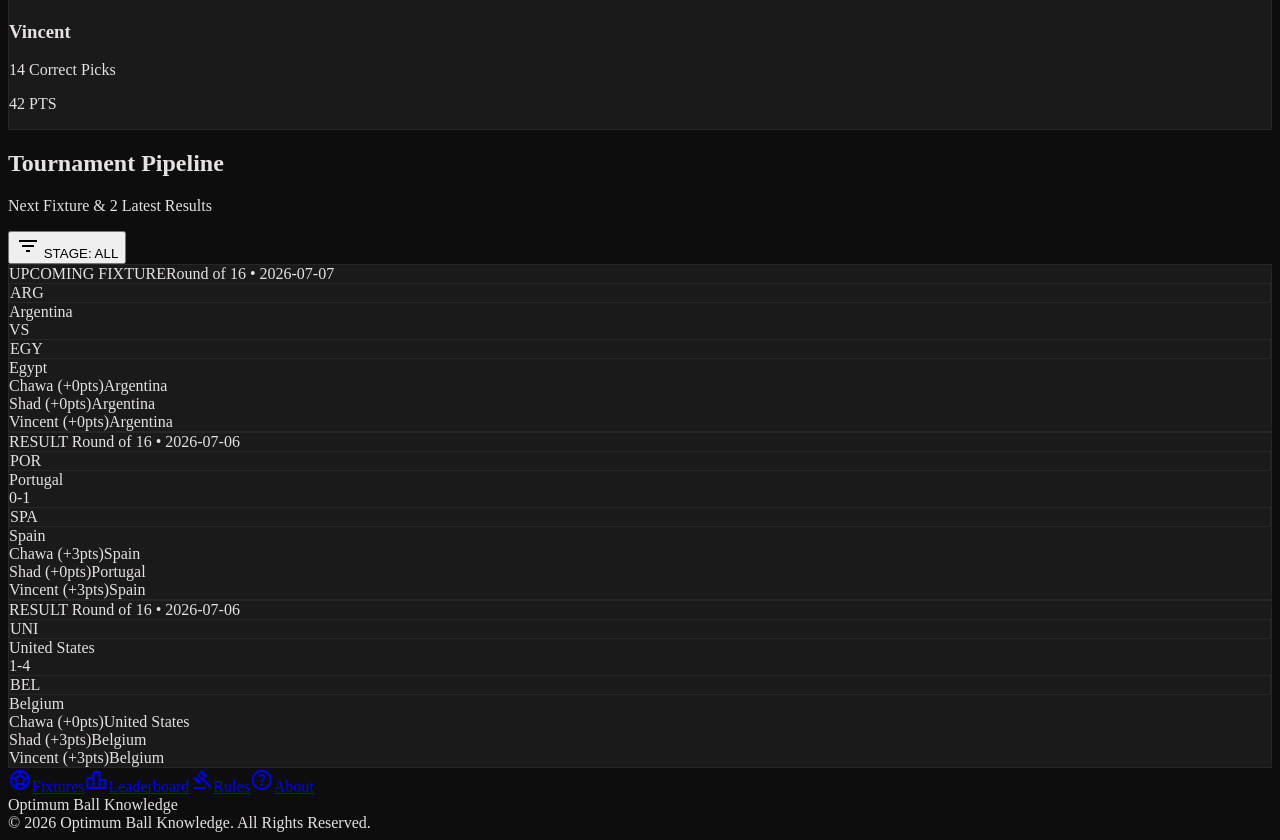
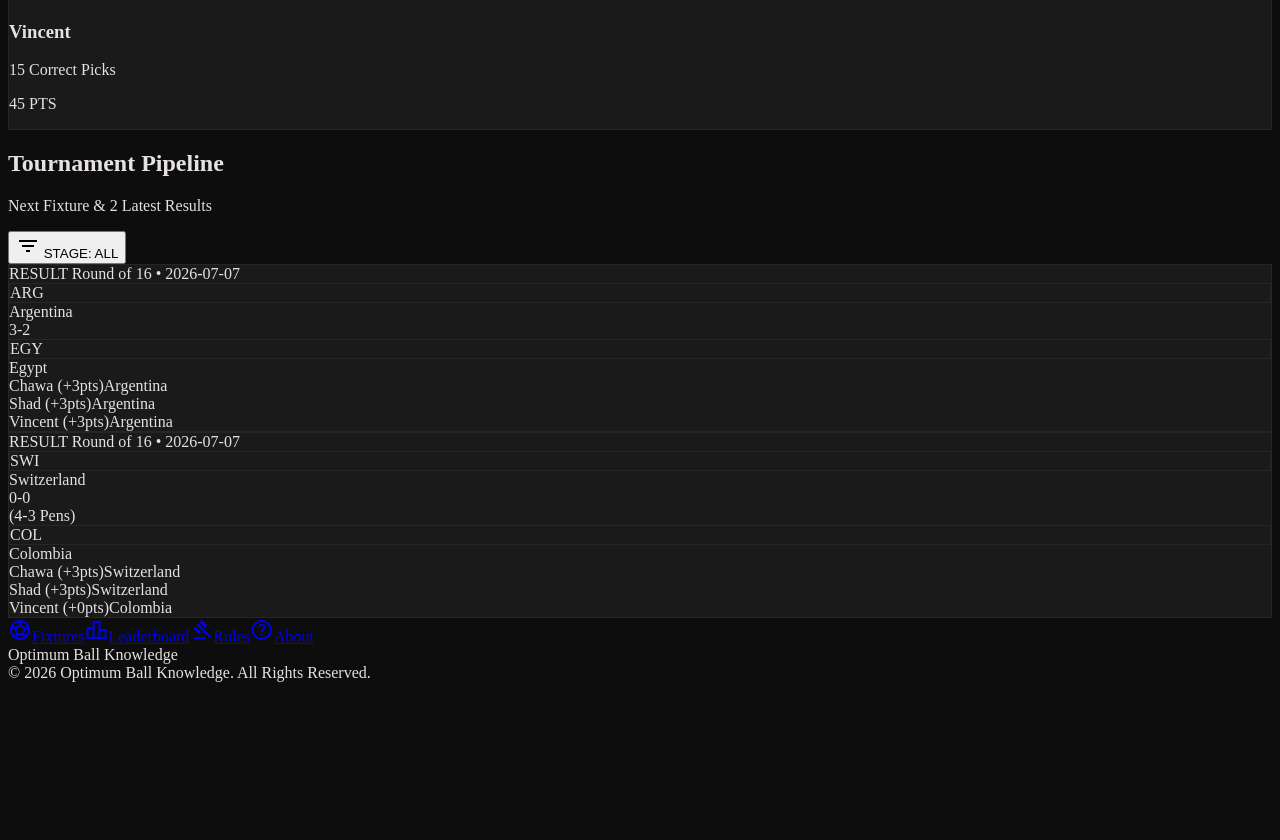
Before and after one commit to ChawerKamanga/optimum-ball-knowledge, a Nuxt app: page / in a window 1280 px wide. Shown: the part 1310-2150 px from the top of the page. After the commit the page ends 2000 px from the top, so only its background shows below. Built offline with nearby package versions, Linux system fonts and the light colour scheme.

Commit message:
fix: updated the results for worldcup all round of 16

```diff
--- a/app/data/worldCupData.ts
+++ b/app/data/worldCupData.ts
@@ -1,69 +1,362 @@
-export type FounderId = 'chawa' | 'shad' | 'vincent'
+export type FounderId = "chawa" | "shad" | "vincent";
 
 export interface FounderProfile {
-  id: FounderId
-  name: string
-  role: string
-  avatar: string
+  id: FounderId;
+  name: string;
+  role: string;
+  avatar: string;
 }
 
 export interface Match {
-  date: string
-  stage: string
-  home: string
-  away: string
-  score: string | null
-  pens: string | null
-  type: 'Full Time' | 'Penalties' | 'Upcoming'
-  winner: string | null
-  predictions: Record<FounderId, string>
-  points: Record<FounderId, number>
+  date: string;
+  stage: string;
+  home: string;
+  away: string;
+  score: string | null;
+  pens: string | null;
+  type: "Full Time" | "Penalties" | "Upcoming";
+  winner: string | null;
+  predictions: Record<FounderId, string>;
+  points: Record<FounderId, number>;
 }
 
 export const founderProfiles: FounderProfile[] = [
   {
-    id: 'chawa',
-    name: 'Chawanangwa',
-    role: 'Pirate King',
-    avatar: 'https://res.cloudinary.com/dejkd5he6/image/upload/v1772186782/chawa_xwjrzw.jpg'
+    id: "chawa",
+    name: "Chawanangwa",
+    role: "Pirate King",
+    avatar:
+      "https://res.cloudinary.com/dejkd5he6/image/upload/v1772186782/chawa_xwjrzw.jpg",
   },
   {
-    id: 'shad',
-    name: 'Shad',
-    role: 'The Strategist',
-    avatar: 'http://optimumsystemsmw.com/img/shad.jpeg'
+    id: "shad",
+    name: "Shad",
+    role: "The Strategist",
+    avatar: "http://optimumsystemsmw.com/img/shad.jpeg",
   },
   {
-    id: 'vincent',
-    name: 'Vincent',
-    role: 'The Comeback King',
-    avatar: 'https://optimumsystemsmw.com/img/vin.jpeg'
-  }
-]
+    id: "vincent",
+    name: "Vincent",
+    role: "The Comeback King",
+    avatar: "https://optimumsystemsmw.com/img/vin.jpeg",
+  },
+];
 
 export const worldCupMatches: Match[] = [
-  { date: '2026-06-28', stage: 'Round of 32', home: 'South Africa', away: 'Canada', score: '0-1', pens: null, type: 'Full Time', winner: 'Canada', predictions: { chawa: 'Canada', shad: 'Canada', vincent: 'Canada' }, points: { chawa: 3, shad: 3, vincent: 3 } },
-  { date: '2026-06-29', stage: 'Round of 32', home: 'Germany', away: 'Paraguay', score: '1-1', pens: '3-4', type: 'Penalties', winner: 'Paraguay', predictions: { chawa: 'Germany', shad: 'Germany', vincent: 'Germany' }, points: { chawa: 0, shad: 0, vincent: 0 } },
-  { date: '2026-06-29', stage: 'Round of 32', home: 'Netherlands', away: 'Morocco', score: '1-1', pens: '2-3', type: 'Penalties', winner: 'Morocco', predictions: { chawa: 'Morocco', shad: 'Netherlands', vincent: 'Netherlands' }, points: { chawa: 3, shad: 0, vincent: 0 } },
-  { date: '2026-06-29', stage: 'Round of 32', home: 'Brazil', away: 'Japan', score: '2-1', pens: null, type: 'Full Time', winner: 'Brazil', predictions: { chawa: 'Brazil', shad: 'Brazil', vincent: 'Brazil' }, points: { chawa: 3, shad: 3, vincent: 3 } },
-  { date: '2026-06-30', stage: 'Round of 32', home: 'France', away: 'Sweden', score: '3-0', pens: null, type: 'Full Time', winner: 'France', predictions: { chawa: 'France', shad: 'France', vincent: 'France' }, points: { chawa: 3, shad: 3, vincent: 3 } },
-  { date: '2026-06-30', stage: 'Round of 32', home: 'Ivory Coast', away: 'Norway', score: '1-2', pens: null, type: 'Full Time', winner: 'Norway', predictions: { chawa: 'Norway', shad: 'Norway', vincent: 'Norway' }, points: { chawa: 3, shad: 3, vincent: 3 } },
-  { date: '2026-06-30', stage: 'Round of 32', home: 'Mexico', away: 'Ecuador', score: '2-0', pens: null, type: 'Full Time', winner: 'Mexico', predictions: { chawa: 'Mexico', shad: 'Mexico', vincent: 'Mexico' }, points: { chawa: 3, shad: 3, vincent: 3 } },
-  { date: '2026-07-01', stage: 'Round of 32', home: 'England', away: 'DR Congo', score: '2-1', pens: null, type: 'Full Time', winner: 'England', predictions: { chawa: 'England', shad: 'England', vincent: 'England' }, points: { chawa: 3, shad: 3, vincent: 3 } },
-  { date: '2026-07-01', stage: 'Round of 32', home: 'United States', away: 'Bosnia and Herzegovina', score: '2-0', pens: null, type: 'Full Time', winner: 'United States', predictions: { chawa: 'United States', shad: 'United States', vincent: 'United States' }, points: { chawa: 3, shad: 3, vincent: 3 } },
-  { date: '2026-07-01', stage: 'Round of 32', home: 'Belgium', away: 'Senegal', score: '3-2', pens: null, type: 'Full Time', winner: 'Belgium', predictions: { chawa: 'Senegal', shad: 'Belgium', vincent: 'Senegal' }, points: { chawa: 0, shad: 3, vincent: 0 } },
-  { date: '2026-07-02', stage: 'Round of 32', home: 'Portugal', away: 'Croatia', score: '2-1', pens: null, type: 'Full Time', winner: 'Portugal', predictions: { chawa: 'Portugal', shad: 'Portugal', vincent: 'Croatia' }, points: { chawa: 3, shad: 3, vincent: 0 } },
-  { date: '2026-07-02', stage: 'Round of 32', home: 'Spain', away: 'Austria', score: '3-0', pens: null, type: 'Full Time', winner: 'Spain', predictions: { chawa: 'Spain', shad: 'Spain', vincent: 'Spain' }, points: { chawa: 3, shad: 3, vincent: 3 } },
-  { date: '2026-07-02', stage: 'Round of 32', home: 'Switzerland', away: 'Algeria', score: '2-0', pens: null, type: 'Full Time', winner: 'Switzerland', predictions: { chawa: 'Switzerland', shad: 'Switzerland', vincent: 'Algeria' }, points: { chawa: 3, shad: 3, vincent: 0 } },
-  { date: '2026-07-03', stage: 'Round of 32', home: 'Australia', away: 'Egypt', score: '1-1', pens: '2-4', type: 'Penalties', winner: 'Egypt', predictions: { chawa: 'Australia', shad: 'Egypt', vincent: 'Australia' }, points: { chawa: 0, shad: 3, vincent: 0 } },
-  { date: '2026-07-03', stage: 'Round of 32', home: 'Argentina', away: 'Cape Verde', score: '3-2', pens: null, type: 'Full Time', winner: 'Argentina', predictions: { chawa: 'Argentina', shad: 'Cape Verde', vincent: 'Argentina' }, points: { chawa: 3, shad: 0, vincent: 3 } },
-  { date: '2026-07-03', stage: 'Round of 32', home: 'Colombia', away: 'Ghana', score: '1-0', pens: null, type: 'Full Time', winner: 'Colombia', predictions: { chawa: 'Ghana', shad: 'Ghana', vincent: 'Colombia' }, points: { chawa: 0, shad: 0, vincent: 3 } },
-  { date: '2026-07-04', stage: 'Round of 16', home: 'Paraguay', away: 'France', score: '0-1', pens: null, type: 'Full Time', winner: 'France', predictions: { chawa: 'France', shad: 'France', vincent: 'France' }, points: { chawa: 3, shad: 3, vincent: 3 } },
-  { date: '2026-07-04', stage: 'Round of 16', home: 'Canada', away: 'Morocco', score: '0-3', pens: null, type: 'Full Time', winner: 'Morocco', predictions: { chawa: 'Morocco', shad: 'Canada', vincent: 'Canada' }, points: { chawa: 3, shad: 0, vincent: 0 } },
-  { date: '2026-07-05', stage: 'Round of 16', home: 'Brazil', away: 'Norway', score: '1-2', pens: null, type: 'Full Time', winner: 'Norway', predictions: { chawa: 'Brazil', shad: 'Norway', vincent: 'Brazil' }, points: { chawa: 0, shad: 3, vincent: 0 } },
-  { date: '2026-07-05', stage: 'Round of 16', home: 'Mexico', away: 'England', score: '2-3', pens: null, type: 'Full Time', winner: 'England', predictions: { chawa: 'England', shad: 'England', vincent: 'England' }, points: { chawa: 3, shad: 3, vincent: 3 } },
-  { date: '2026-07-06', stage: 'Round of 16', home: 'Portugal', away: 'Spain', score: '0-1', pens: null, type: 'Full Time', winner: 'Spain', predictions: { chawa: 'Spain', shad: 'Portugal', vincent: 'Spain' }, points: { chawa: 3, shad: 0, vincent: 3 } },
-  { date: '2026-07-06', stage: 'Round of 16', home: 'United States', away: 'Belgium', score: '1-4', pens: null, type: 'Full Time', winner: 'Belgium', predictions: { chawa: 'United States', shad: 'Belgium', vincent: 'Belgium' }, points: { chawa: 0, shad: 3, vincent: 3 } },
-  { date: '2026-07-07', stage: 'Round of 16', home: 'Argentina', away: 'Egypt', score: null, pens: null, type: 'Upcoming', winner: null, predictions: { chawa: 'Argentina', shad: 'Argentina', vincent: 'Argentina' }, points: { chawa: 0, shad: 0, vincent: 0 } },
-  { date: '2026-07-07', stage: 'Round of 16', home: 'Switzerland', away: 'Colombia', score: null, pens: null, type: 'Upcoming', winner: null, predictions: { chawa: 'Switzerland', shad: 'Switzerland', vincent: 'Colombia' }, points: { chawa: 0, shad: 0, vincent: 0 } }
-]
+  {
+    date: "2026-06-28",
+    stage: "Round of 32",
+    home: "South Africa",
+    away: "Canada",
+    score: "0-1",
+    pens: null,
+    type: "Full Time",
+    winner: "Canada",
+    predictions: { chawa: "Canada", shad: "Canada", vincent: "Canada" },
+    points: { chawa: 3, shad: 3, vincent: 3 },
+  },
+  {
+    date: "2026-06-29",
+    stage: "Round of 32",
+    home: "Germany",
+    away: "Paraguay",
+    score: "1-1",
+    pens: "3-4",
+    type: "Penalties",
+    winner: "Paraguay",
+    predictions: { chawa: "Germany", shad: "Germany", vincent: "Germany" },
+    points: { chawa: 0, shad: 0, vincent: 0 },
+  },
+  {
+    date: "2026-06-29",
+    stage: "Round of 32",
+    home: "Netherlands",
+    away: "Morocco",
+    score: "1-1",
+    pens: "2-3",
+    type: "Penalties",
+    winner: "Morocco",
+    predictions: {
+      chawa: "Morocco",
+      shad: "Netherlands",
+      vincent: "Netherlands",
+    },
+    points: { chawa: 3, shad: 0, vincent: 0 },
+  },
+  {
+    date: "2026-06-29",
+    stage: "Round of 32",
+    home: "Brazil",
+    away: "Japan",
+    score: "2-1",
+    pens: null,
+    type: "Full Time",
+    winner: "Brazil",
+    predictions: { chawa: "Brazil", shad: "Brazil", vincent: "Brazil" },
+    points: { chawa: 3, shad: 3, vincent: 3 },
+  },
+  {
+    date: "2026-06-30",
+    stage: "Round of 32",
+    home: "France",
+    away: "Sweden",
+    score: "3-0",
+    pens: null,
+    type: "Full Time",
+    winner: "France",
+    predictions: { chawa: "France", shad: "France", vincent: "France" },
+    points: { chawa: 3, shad: 3, vincent: 3 },
+  },
+  {
+    date: "2026-06-30",
+    stage: "Round of 32",
+    home: "Ivory Coast",
+    away: "Norway",
+    score: "1-2",
+    pens: null,
+    type: "Full Time",
+    winner: "Norway",
+    predictions: { chawa: "Norway", shad: "Norway", vincent: "Norway" },
+    points: { chawa: 3, shad: 3, vincent: 3 },
+  },
+  {
+    date: "2026-06-30",
+    stage: "Round of 32",
+    home: "Mexico",
+    away: "Ecuador",
+    score: "2-0",
+    pens: null,
+    type: "Full Time",
+    winner: "Mexico",
+    predictions: { chawa: "Mexico", shad: "Mexico", vincent: "Mexico" },
+    points: { chawa: 3, shad: 3, vincent: 3 },
+  },
+  {
+    date: "2026-07-01",
+    stage: "Round of 32",
+    home: "England",
+    away: "DR Congo",
+    score: "2-1",
+    pens: null,
+    type: "Full Time",
+    winner: "England",
+    predictions: { chawa: "England", shad: "England", vincent: "England" },
+    points: { chawa: 3, shad: 3, vincent: 3 },
+  },
+  {
+    date: "2026-07-01",
+    stage: "Round of 32",
+    home: "United States",
+    away: "Bosnia and Herzegovina",
+    score: "2-0",
+    pens: null,
+    type: "Full Time",
+    winner: "United States",
+    predictions: {
+      chawa: "United States",
+      shad: "United States",
+      vincent: "United States",
+    },
+    points: { chawa: 3, shad: 3, vincent: 3 },
+  },
+  {
+    date: "2026-07-01",
+    stage: "Round of 32",
+    home: "Belgium",
+    away: "Senegal",
+    score: "3-2",
+    pens: null,
+    type: "Full Time",
+    winner: "Belgium",
+    predictions: { chawa: "Senegal", shad: "Belgium", vincent: "Senegal" },
+    points: { chawa: 0, shad: 3, vincent: 0 },
+  },
+  {
+    date: "2026-07-02",
+    stage: "Round of 32",
+    home: "Portugal",
+    away: "Croatia",
+    score: "2-1",
+    pens: null,
+    type: "Full Time",
+    winner: "Portugal",
+    predictions: { chawa: "Portugal", shad: "Portugal", vincent: "Croatia" },
+    points: { chawa: 3, shad: 3, vincent: 0 },
+  },
+  {
+    date: "2026-07-02",
+    stage: "Round of 32",
+    home: "Spain",
+    away: "Austria",
+    score: "3-0",
+    pens: null,
+    type: "Full Time",
+    winner: "Spain",
+    predictions: { chawa: "Spain", shad: "Spain", vincent: "Spain" },
+    points: { chawa: 3, shad: 3, vincent: 3 },
+  },
+  {
+    date: "2026-07-02",
+    stage: "Round of 32",
+    home: "Switzerland",
+    away: "Algeria",
+    score: "2-0",
+    pens: null,
+    type: "Full Time",
+    winner: "Switzerland",
+    predictions: {
+      chawa: "Switzerland",
+      shad: "Switzerland",
+      vincent: "Algeria",
+    },
+    points: { chawa: 3, shad: 3, vincent: 0 },
+  },
+  {
+    date: "2026-07-03",
+    stage: "Round of 32",
+    home: "Australia",
+    away: "Egypt",
+    score: "1-1",
+    pens: "2-4",
+    type: "Penalties",
+    winner: "Egypt",
+    predictions: { chawa: "Australia", shad: "Egypt", vincent: "Australia" },
+    points: { chawa: 0, shad: 3, vincent: 0 },
+  },
+  {
+    date: "2026-07-03",
+    stage: "Round of 32",
+    home: "Argentina",
+    away: "Cape Verde",
+    score: "3-2",
+    pens: null,
+    type: "Full Time",
+    winner: "Argentina",
+    predictions: {
+      chawa: "Argentina",
+      shad: "Cape Verde",
+      vincent: "Argentina",
+    },
+    points: { chawa: 3, shad: 0, vincent: 3 },
+  },
+  {
+    date: "2026-07-03",
+    stage: "Round of 32",
+    home: "Colombia",
+    away: "Ghana",
+    score: "1-0",
+    pens: null,
+    type: "Full Time",
+    winner: "Colombia",
+    predictions: { chawa: "Ghana", shad: "Ghana", vincent: "Colombia" },
+    points: { chawa: 0, shad: 0, vincent: 3 },
+  },
+  {
+    date: "2026-07-04",
+    stage: "Round of 16",
+    home: "Paraguay",
+    away: "France",
+    score: "0-1",
+    pens: null,
+    type: "Full Time",
+    winner: "France",
+    predictions: { chawa: "France", shad: "France", vincent: "France" },
+    points: { chawa: 3, shad: 3, vincent: 3 },
+  },
+  {
+    date: "2026-07-04",
+    stage: "Round of 16",
+    home: "Canada",
+    away: "Morocco",
+    score: "0-3",
+    pens: null,
+    type: "Full Time",
+    winner: "Morocco",
+    predictions: { chawa: "Morocco", shad: "Canada", vincent: "Canada" },
+    points: { chawa: 3, shad: 0, vincent: 0 },
+  },
+  {
+    date: "2026-07-05",
+    stage: "Round of 16",
+    home: "Brazil",
+    away: "Norway",
+    score: "1-2",
+    pens: null,
+    type: "Full Time",
+    winner: "Norway",
+    predictions: { chawa: "Brazil", shad: "Norway", vincent: "Brazil" },
+    points: { chawa: 0, shad: 3, vincent: 0 },
+  },
+  {
+    date: "2026-07-05",
+    stage: "Round of 16",
+    home: "Mexico",
+    away: "England",
+    score: "2-3",
+    pens: null,
+    type: "Full Time",
+    winner: "England",
+    predictions: { chawa: "England", shad: "England", vincent: "England" },
+    points: { chawa: 3, shad: 3, vincent: 3 },
+  },
+  {
+    date: "2026-07-06",
+    stage: "Round of 16",
+    home: "Portugal",
+    away: "Spain",
+    score: "0-1",
+    pens: null,
+    type: "Full Time",
+    winner: "Spain",
+    predictions: { chawa: "Spain", shad: "Portugal", vincent: "Spain" },
+    points: { chawa: 3, shad: 0, vincent: 3 },
+  },
+  {
+    date: "2026-07-06",
+    stage: "Round of 16",
+    home: "United States",
+    away: "Belgium",
+    score: "1-4",
+    pens: null,
+    type: "Full Time",
+    winner: "Belgium",
+    predictions: {
+      chawa: "United States",
+      shad: "Belgium",
+      vincent: "Belgium",
+    },
+    points: { chawa: 0, shad: 3, vincent: 3 },
+  },
+  {
+    date: "2026-07-07",
+    stage: "Round of 16",
+    home: "Argentina",
+    away: "Egypt",
+    score: "3-2",
+    pens: null,
+    type: "Full Time",
+    winner: "Argentina",
+    predictions: {
+      chawa: "Argentina",
+      shad: "Argentina",
+      vincent: "Argentina",
+    },
+    points: { chawa: 3, shad: 3, vincent: 3 },
+  },
+  {
+    date: "2026-07-07",
+    stage: "Round of 16",
+    home: "Switzerland",
+    away: "Colombia",
+    score: "0-0",
+    pens: "4-3",
+    type: "Penalties",
+    winner: "Switzerland",
+    predictions: {
+      chawa: "Switzerland",
+      shad: "Switzerland",
+      vincent: "Colombia",
+    },
+    points: { chawa: 3, shad: 3, vincent: 0 },
+  },
+];
```
